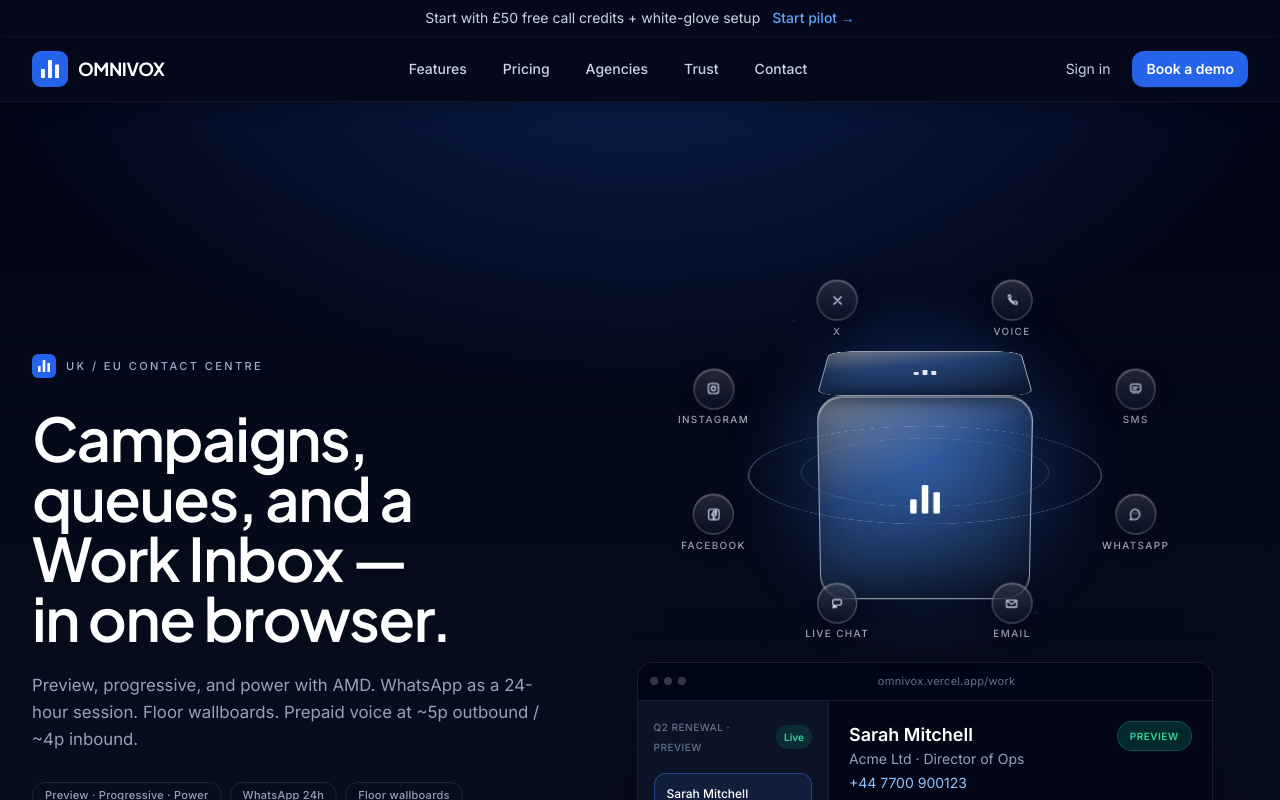
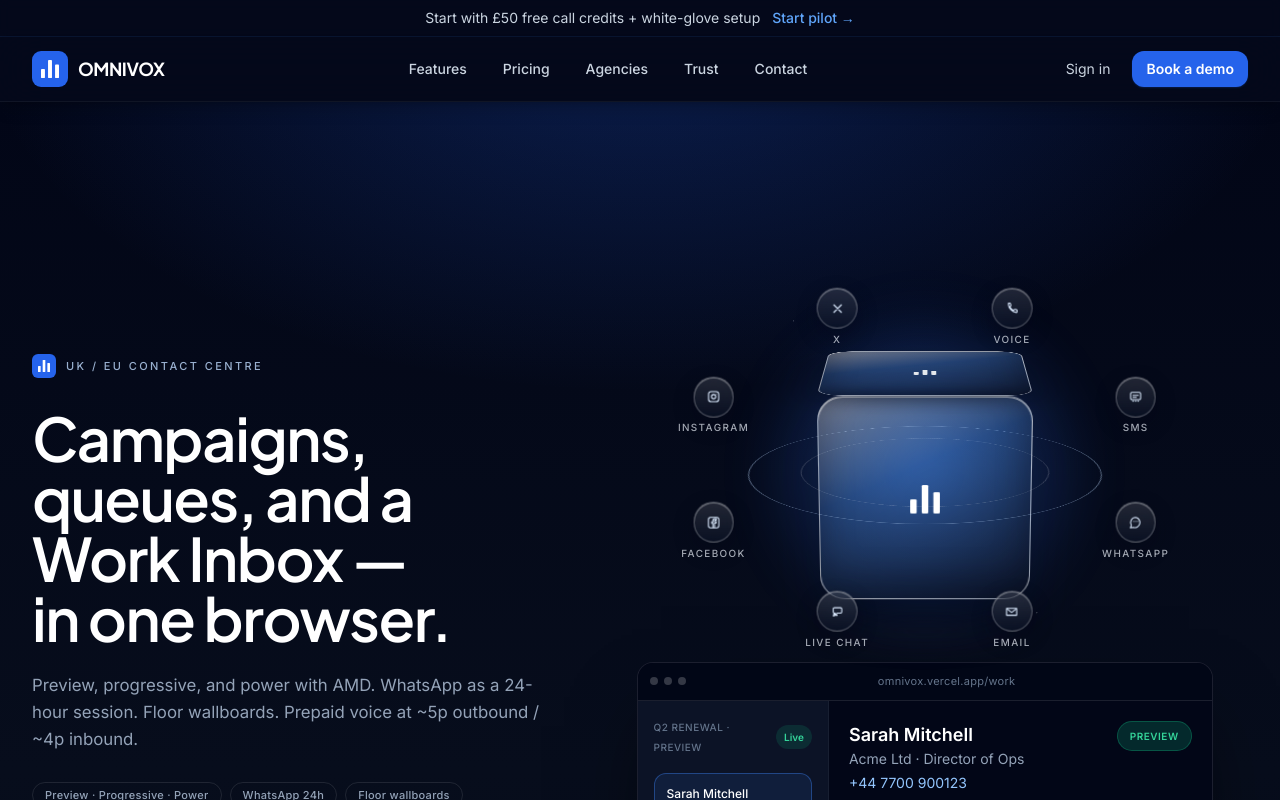
Before and after one commit to Kenan3477/Omnivox-Website, a Next.js app: page / in a window 1280 px wide. Shown: the top 800 px of the page. Built offline with nearby package versions, Linux system fonts and the light colour scheme.

Commit message:
Keep channel labels off the cube by anchoring orbs to the icons
Co-authored-by: kenan <kenan@dashteam.co.uk>

```diff
--- a/app/globals.css
+++ b/app/globals.css
@@ -147,10 +147,10 @@
 }
 
 .omni-channel-orb {
+  position: relative;
   display: flex;
   flex-direction: column;
   align-items: center;
-  gap: 0.4rem;
 }
 
 .omni-channel-orb-icon {
@@ -171,6 +171,10 @@
 }
 
 .omni-channel-orb-name {
+  position: absolute;
+  top: calc(100% + 0.35rem);
+  left: 50%;
+  transform: translateX(-50%);
   font-size: 0.62rem;
   font-weight: 500;
   letter-spacing: 0.14em;
```
